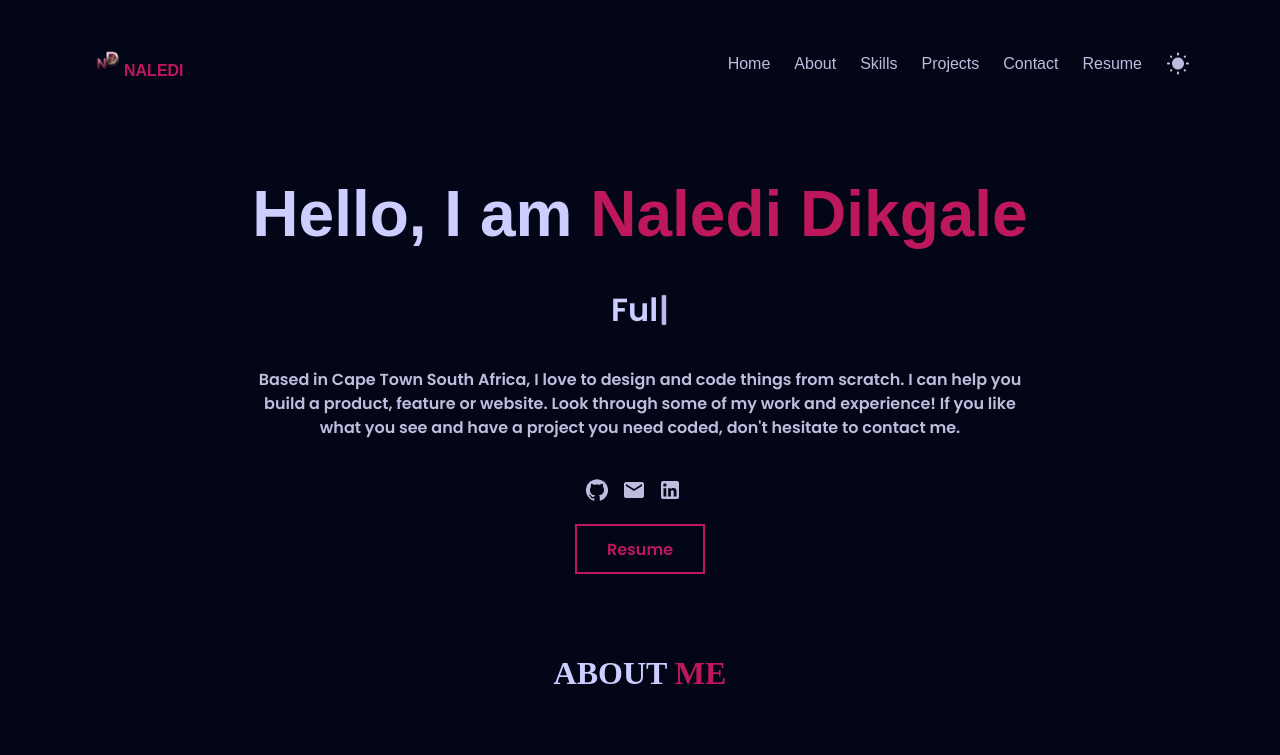
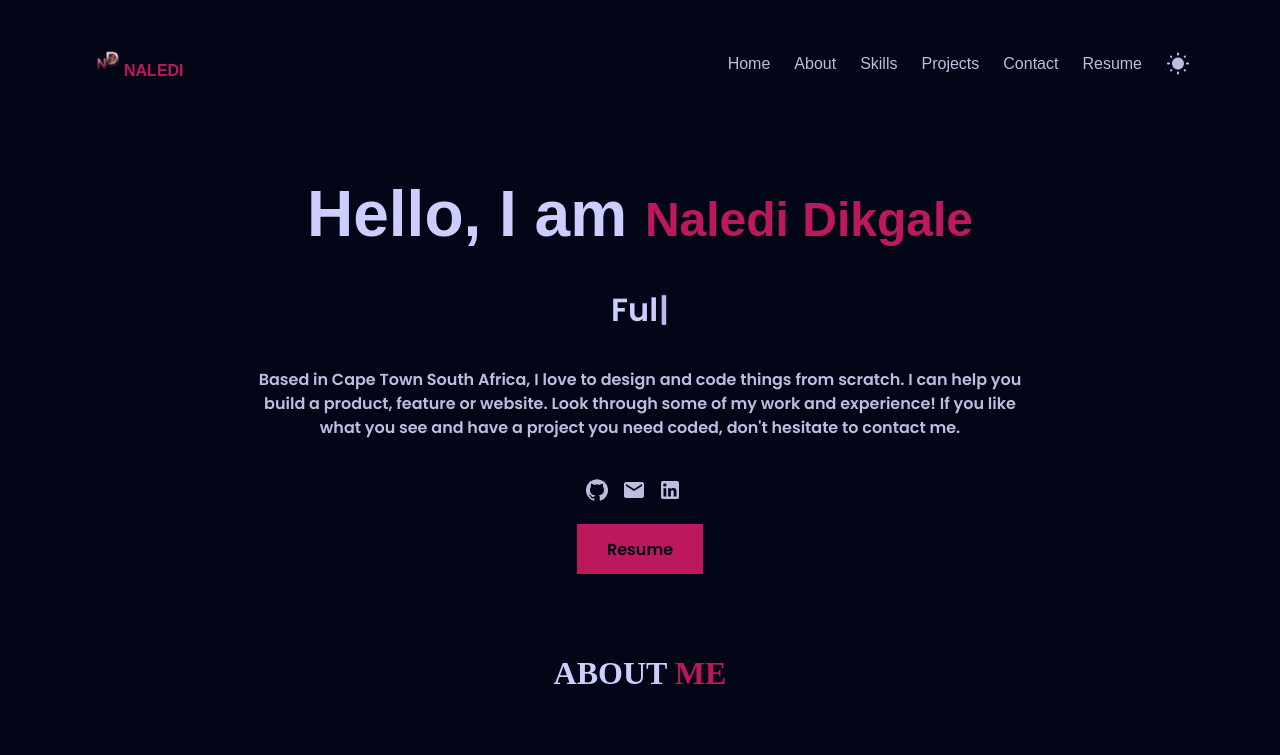
Before and after one commit to Naledi-Dikgale/my-portfolio-v2, a React (Vite) app: page / in a window 1280 px wide. Shown: the top 755 px of the page. Built offline with nearby package versions, Linux system fonts and the light colour scheme; grey boxes are pictures that could not be loaded; a web font is replaced by a local one.

Commit message:
Update changes

```diff
--- a/src/Components/About/About.css
+++ b/src/Components/About/About.css
@@ -7,6 +7,7 @@
 
 .about__name {
   color: var(--clr-primary);
+  font-size: 3rem;
 }
 
 .about > :nth-child(2) {
@@ -36,12 +37,12 @@
 }
 
 .btnResume {
-  color: var(--clr-primary);
-  border: 2px solid var(--clr-primary);
+  color: var(--clr-bg);
   height: 50px;
   cursor: pointer;
   padding: 0 30px;
   margin-top: 10px;
+  background-color: var(--clr-primary);
 }
 
 .btnResume:hover {
```
